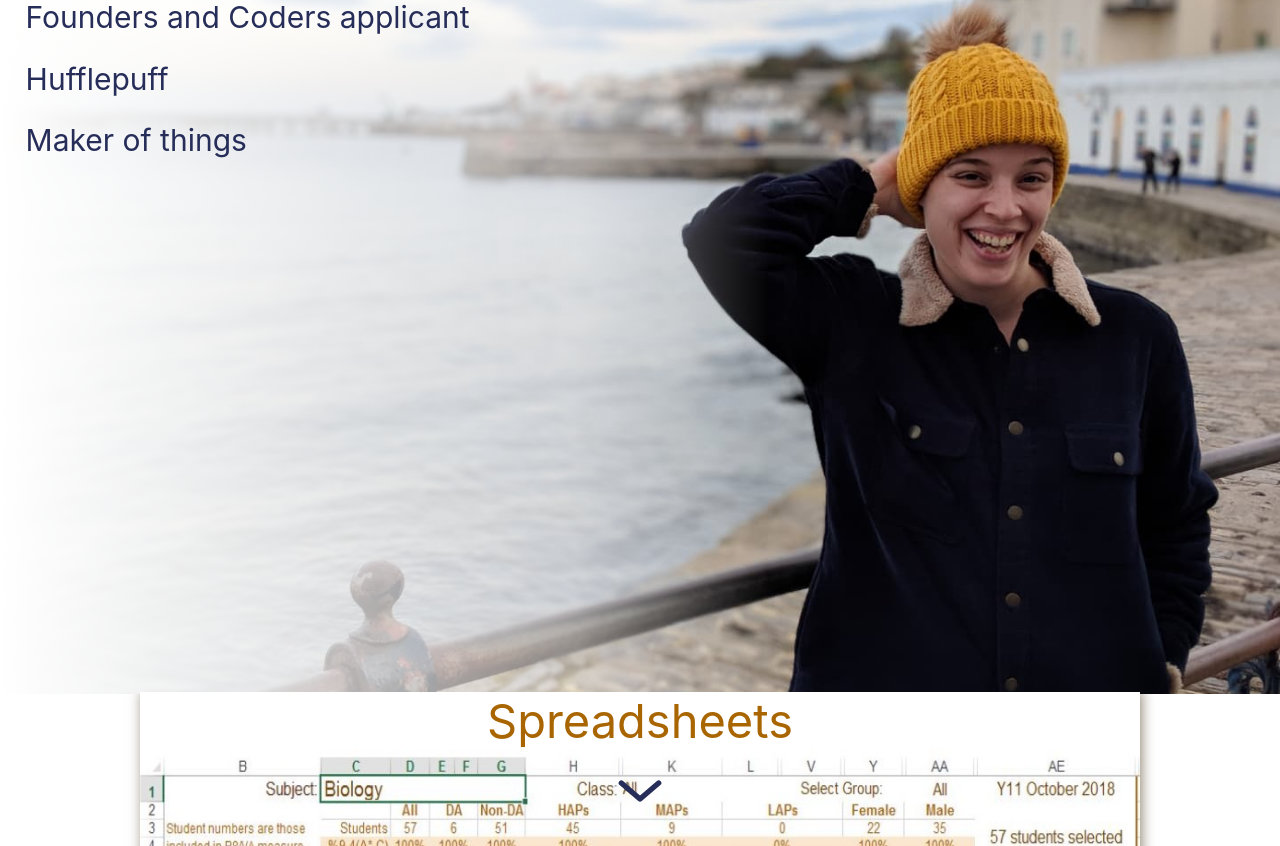
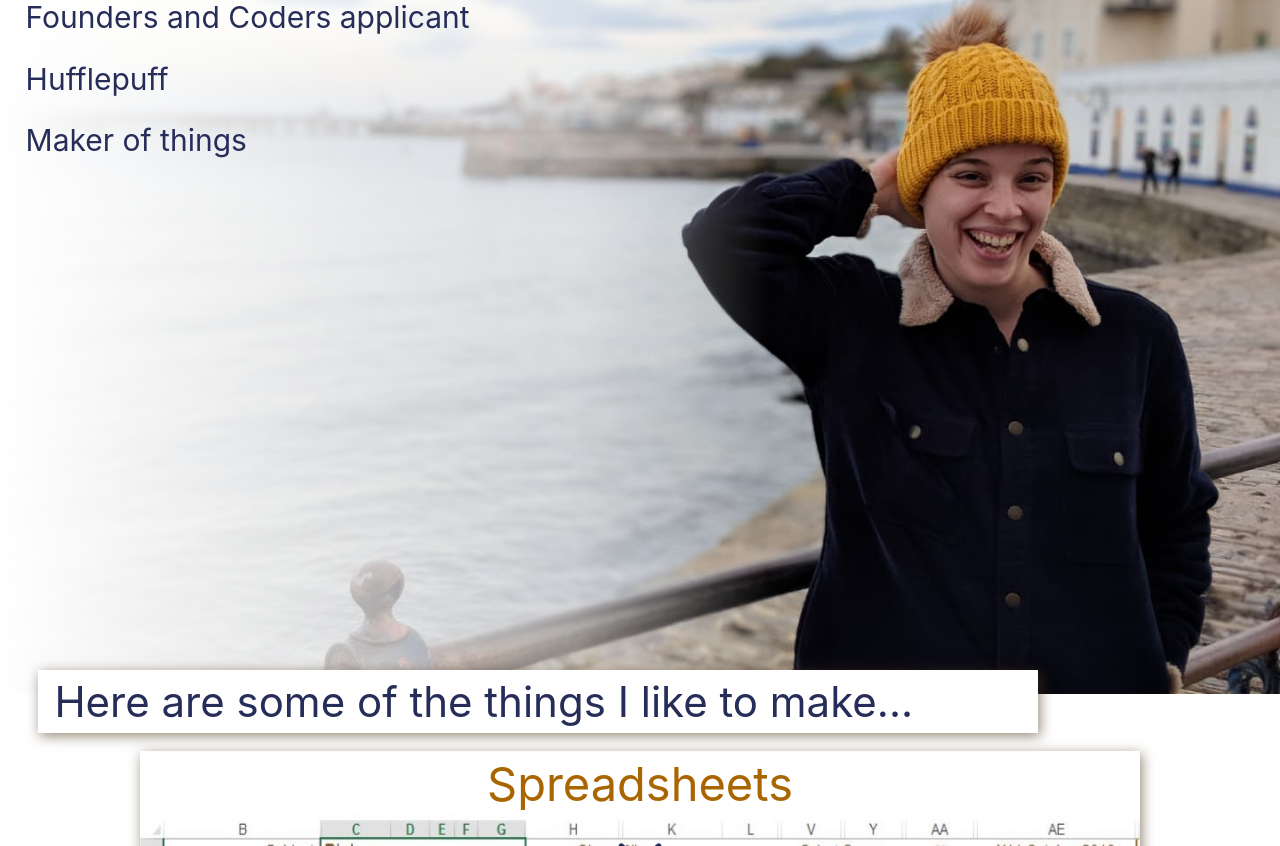
Before and after one commit to starsuit/FAC-application, a website: page index.html in a window 1280 px wide. Shown: the part 106-952 px from the top of the page. Drawn offline with Linux system fonts and the light colour scheme.

Commit message:
add mid-panel

```diff
--- a/index.html
+++ b/index.html
@@ -26,6 +26,10 @@
       </div>
     </div>
 
+    <div class="mid-box">
+      <h3>Here are some of the things I like to make...</h3>
+    </div>
+
     <div class="section-container">
       <div class="box">
         <h2 class="title">Spreadsheets</h2>
@@ -35,7 +39,8 @@
             Yes, really. I work in a school, and my job is to analyse data and
             figure out where students need the most attention and support. My
             favourite bit? Putting this information into little spreadsheet
-            "apps" for busy teachers.
+            "apps" for busy teachers. This is actually where I began coding:
+            I've been teaching myself VBA and Google Apps Script for years.
           </p>
         </div>
 
--- a/style.css
+++ b/style.css
@@ -138,6 +138,27 @@ img {
   width: 100%;
 }
 
+.mid-box {
+  position: relative;
+  z-index: 20;
+  margin: -2rem 3vw 3vh 3vw;
+  max-width: 1000px;
+  /* width: 70vw; */
+  min-height: 5vh;
+  background-color: white;
+  color: hsl(232, 40%, 25%);
+  box-shadow: 2px 3px 12px hsla(36, 50%, 20%, 0.6);
+  line-height: 1.5;
+}
+
+.mid-box h3 {
+  /* color: hsla(36, 100%, 33%, 1); */
+  background-color: white;
+  font-size: calc(10px + 2.5vw);
+  font-weight: normal;
+  margin: 0.5rem 1rem 0.5rem 1rem;
+}
+
 .box {
   margin: 3vh 3vw 3vh 3vw;
   max-width: 1000px;
@@ -226,15 +247,11 @@ img {
 }
 
 .nav-button:active {
-  background-color: hsla(36, 100%, 33%, 0.5);
-}
-
-.down-button {
-  /* margin-top: calc(-1 * (9px)); */
+  background-color: transparent;
 }
 
 .up-button {
-  margin-top: -10vw;
+  margin-top: -10vh;
   display: none;
 }
 
```
